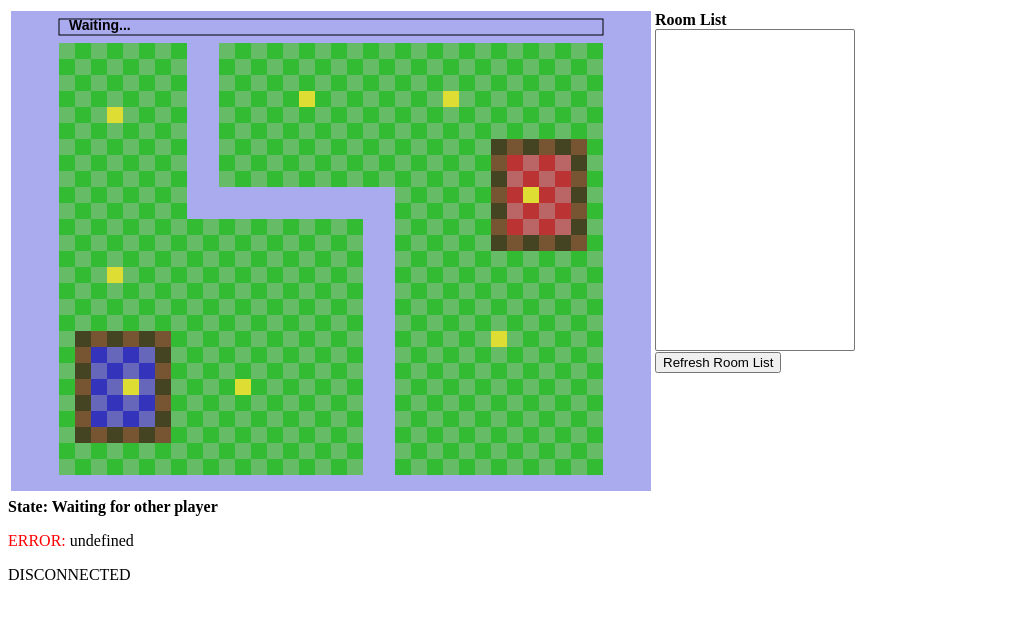
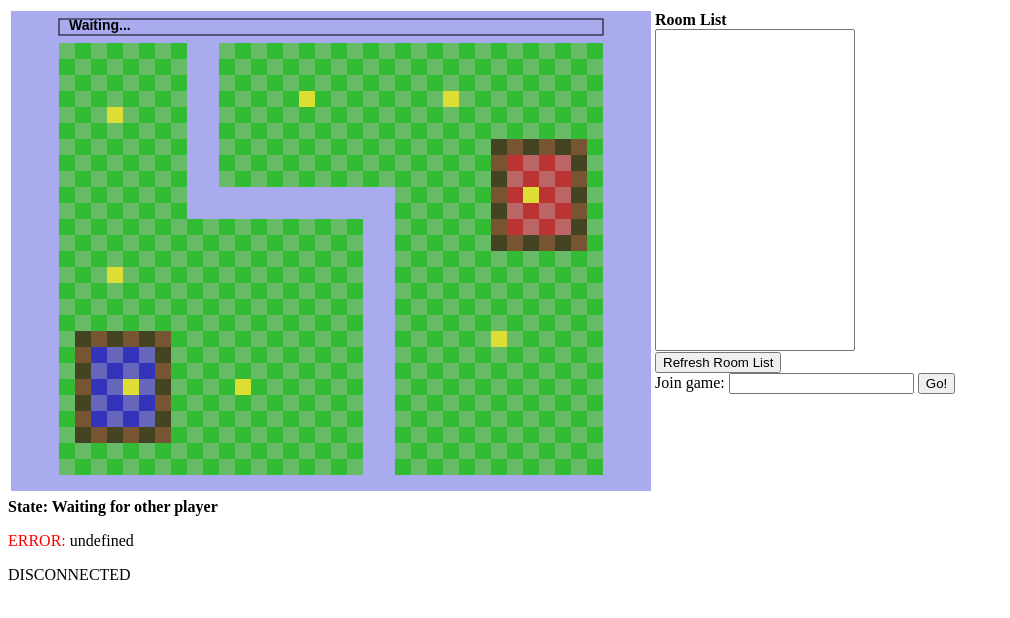
Before and after one commit to nathanj/rampart, a plain HTML site: page index.html in a window 1280 px wide. Shown: the whole page, without its empty margins (0-1010 px from the left). Drawn offline with Linux system fonts and the light colour scheme.

Commit message:
Add form for joining a different room

```diff
--- a/index.html
+++ b/index.html
@@ -20,6 +20,11 @@
 				</select>
 				<br />
 				<input type="button" value="Refresh Room List" id="refresh" />
+				<br />
+				<form action="index.html" method="GET">
+					Join game: <input name="game" />
+					<input type="submit" value="Go!" />
+				</form>
 			</td>
 		</tr>
 	</table>
```
